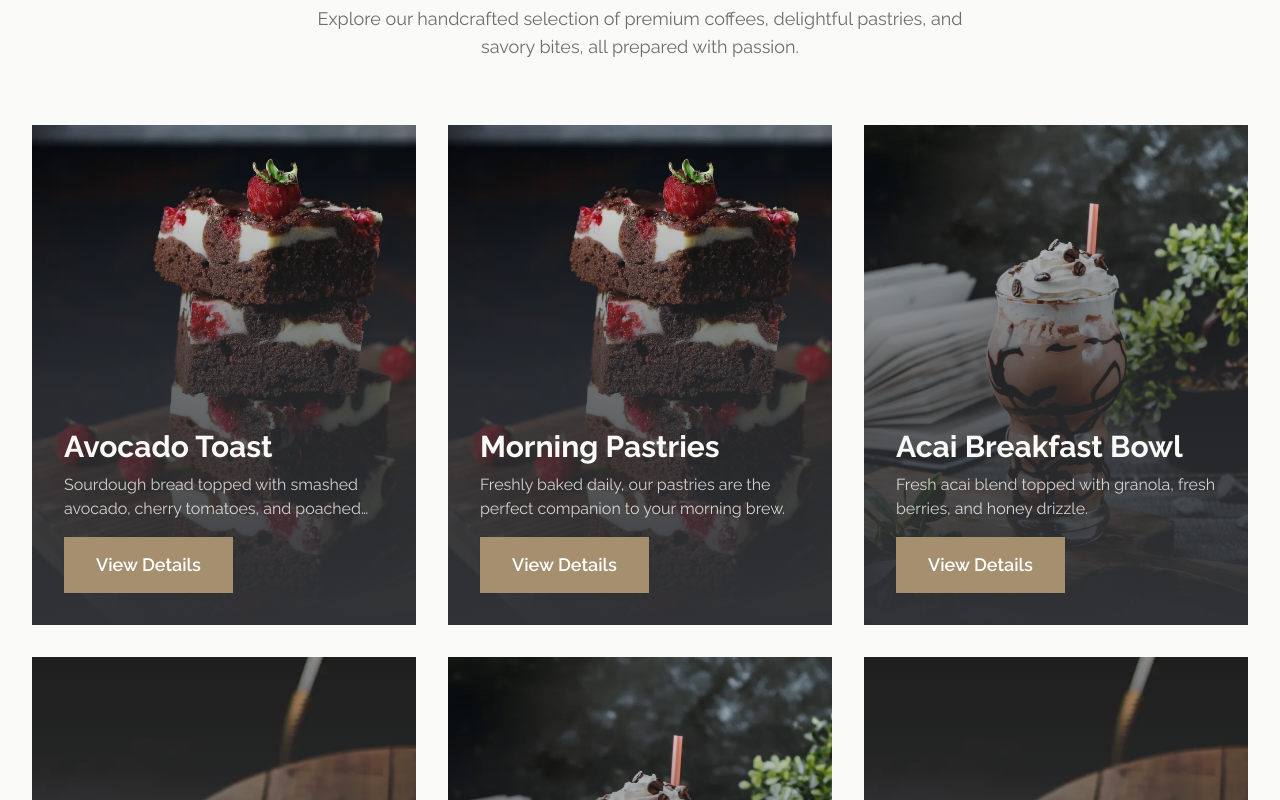
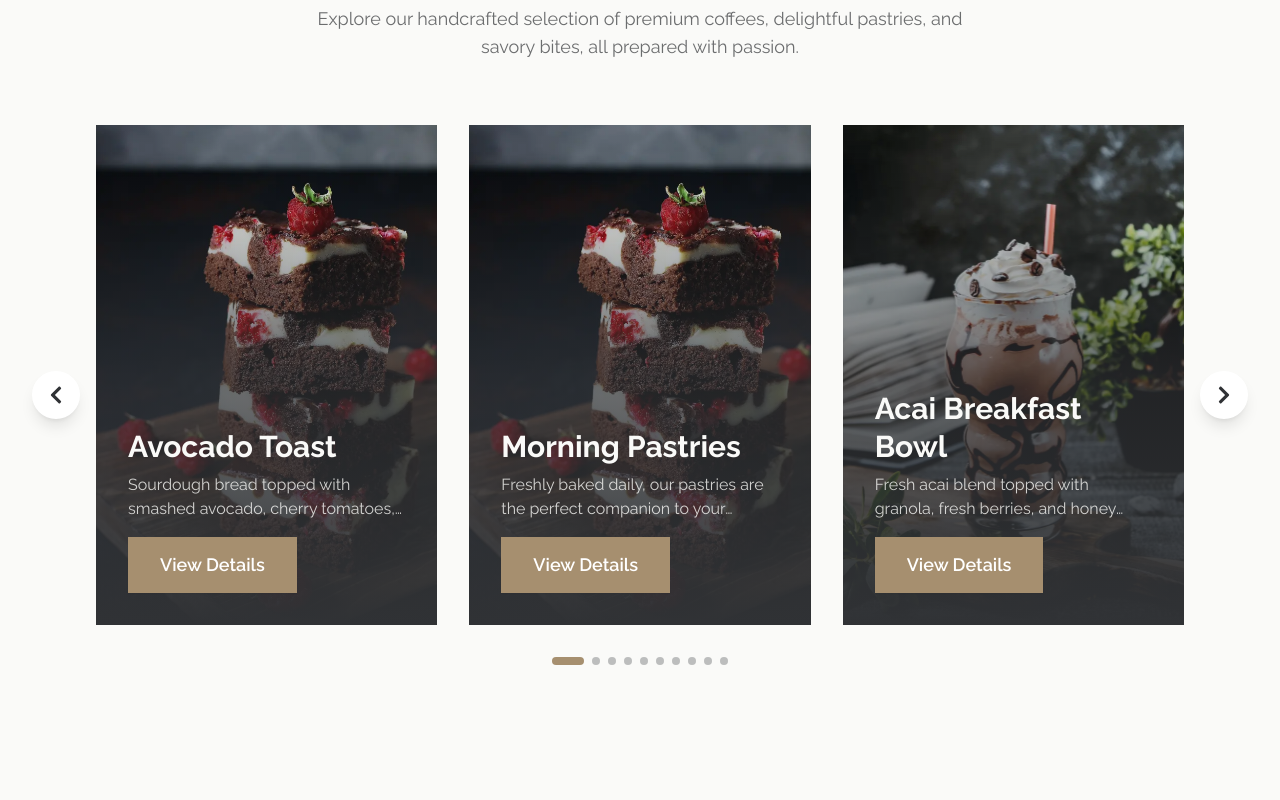
Before and after one commit to viktor-codes/coffe-shop, a Next.js app: page / in a window 1280 px wide. Shown: the part 1900-2700 px from the top of the page. Built offline with nearby package versions, Linux system fonts and the light colour scheme; no server answers.

Commit message:
Implement carousel to view the menu cards

```diff
--- /dev/null
+++ b/components/sections/menu/menu-carousel.tsx
@@ -0,0 +1,136 @@
+'use client'
+
+import { useCallback, useEffect, useState } from 'react'
+import useEmblaCarousel from 'embla-carousel-react'
+import { FaChevronLeft, FaChevronRight } from 'react-icons/fa'
+import MenuItemCard from './menu-item'
+import { MenuItem } from '@/config/menu'
+import { cn } from '@/lib/utils'
+
+interface MenuCarouselProps {
+	items: MenuItem[]
+	showPrice?: boolean
+}
+
+/**
+ * Carousel component for displaying menu items
+ * Uses Embla Carousel for smooth scrolling and navigation
+ */
+const MenuCarousel = ({ items, showPrice = false }: MenuCarouselProps) => {
+	const [emblaRef, emblaApi] = useEmblaCarousel({
+		align: 'start',
+		loop: true,
+		breakpoints: {
+			'(min-width: 768px)': { slidesToScroll: 2 },
+			'(min-width: 1024px)': { slidesToScroll: 3 },
+		},
+	})
+
+	const [prevBtnDisabled, setPrevBtnDisabled] = useState(true)
+	const [nextBtnDisabled, setNextBtnDisabled] = useState(true)
+	const [selectedIndex, setSelectedIndex] = useState(0)
+
+	const scrollPrev = useCallback(() => {
+		if (emblaApi) emblaApi.scrollPrev()
+	}, [emblaApi])
+
+	const scrollNext = useCallback(() => {
+		if (emblaApi) emblaApi.scrollNext()
+	}, [emblaApi])
+
+	const onSelect = useCallback(() => {
+		if (!emblaApi) return
+		setPrevBtnDisabled(!emblaApi.canScrollPrev())
+		setNextBtnDisabled(!emblaApi.canScrollNext())
+		setSelectedIndex(emblaApi.selectedScrollSnap())
+	}, [emblaApi])
+
+	useEffect(() => {
+		if (!emblaApi) return
+
+		onSelect()
+		emblaApi.on('select', onSelect)
+		emblaApi.on('reInit', onSelect)
+
+		return () => {
+			emblaApi.off('select', onSelect)
+			emblaApi.off('reInit', onSelect)
+		}
+	}, [emblaApi, onSelect])
+
+	return (
+		<div className='relative w-full px-12 md:px-16'>
+			{/* Carousel Container */}
+			<div className='overflow-hidden' ref={emblaRef}>
+				<div className='flex gap-6 lg:gap-8'>
+					{items.map(item => (
+						<div
+							key={item.id}
+							className='flex-[0_0_100%] md:flex-[0_0_calc(50%-12px)] lg:flex-[0_0_calc(33.333%-21.33px)] min-w-0'
+						>
+							<MenuItemCard item={item} showPrice={showPrice} />
+						</div>
+					))}
+				</div>
+			</div>
+
+			{/* Navigation Buttons */}
+			<button
+				onClick={scrollPrev}
+				disabled={prevBtnDisabled}
+				className={cn(
+					'absolute left-0 top-1/2 -translate-y-1/2',
+					'z-20 flex items-center justify-center',
+					'w-12 h-12 rounded-full bg-white shadow-lg',
+					'text-dark hover:text-primary',
+					'transition-all duration-200',
+					'focus:outline-none focus:ring-2 focus:ring-primary focus:ring-offset-2',
+					'disabled:opacity-50 disabled:cursor-not-allowed',
+					'hover:scale-110 active:scale-95'
+				)}
+				aria-label='Previous slide'
+			>
+				<FaChevronLeft className='w-5 h-5' />
+			</button>
+
+			<button
+				onClick={scrollNext}
+				disabled={nextBtnDisabled}
+				className={cn(
+					'absolute right-0 top-1/2 -translate-y-1/2',
+					'z-20 flex items-center justify-center',
+					'w-12 h-12 rounded-full bg-white shadow-lg',
+					'text-dark hover:text-primary',
+					'transition-all duration-200',
+					'focus:outline-none focus:ring-2 focus:ring-primary focus:ring-offset-2',
+					'disabled:opacity-50 disabled:cursor-not-allowed',
+					'hover:scale-110 active:scale-95'
+				)}
+				aria-label='Next slide'
+			>
+				<FaChevronRight className='w-5 h-5' />
+			</button>
+
+			{/* Dots Indicator */}
+			{items.length > 3 && (
+				<div className='flex justify-center gap-2 mt-8'>
+					{items.map((_, index) => (
+						<button
+							key={index}
+							onClick={() => emblaApi?.scrollTo(index)}
+							className={cn(
+								'w-2 h-2 rounded-full transition-all duration-200',
+								selectedIndex === index
+									? 'bg-primary w-8'
+									: 'bg-dark/30 hover:bg-dark/50'
+							)}
+							aria-label={`Go to slide ${index + 1}`}
+						/>
+					))}
+				</div>
+			)}
+		</div>
+	)
+}
+
+export default MenuCarousel
--- a/components/sections/menu/menu.tsx
+++ b/components/sections/menu/menu.tsx
@@ -1,10 +1,10 @@
 import Section from '@/components/ui/section/'
 import SectionHeader from '@/components/ui/section-header'
-import MenuItemCard from './menu-item'
+import MenuCarousel from './menu-carousel'
 import { MenuProps } from './menu.types'
 
 /**
- * Menu section displaying featured items
+ * Menu section displaying featured items in a carousel
  *
  * @example
  * <Menu items={menuItems} title="Our Menu" showPrices />
@@ -26,12 +26,8 @@ const Menu = ({
 			{/* Section Header */}
 			<SectionHeader title={title} description={description} />
 
-			{/* Menu Grid */}
-			<div className='grid grid-cols-1 md:grid-cols-2 lg:grid-cols-3 gap-6 lg:gap-8'>
-				{items.map(item => (
-					<MenuItemCard key={item.id} item={item} showPrice={showPrices} />
-				))}
-			</div>
+			{/* Menu Carousel */}
+			<MenuCarousel items={items} showPrice={showPrices} />
 		</Section>
 	)
 }
--- a/package.json
+++ b/package.json
@@ -10,6 +10,7 @@
   },
   "dependencies": {
     "clsx": "^2.1.1",
+    "embla-carousel-react": "^8.6.0",
     "next": "16.0.0",
     "react": "19.2.0",
     "react-dom": "19.2.0",
```
Also changed, not shown: 1 other file (tests, documents, lock files or other folders).
